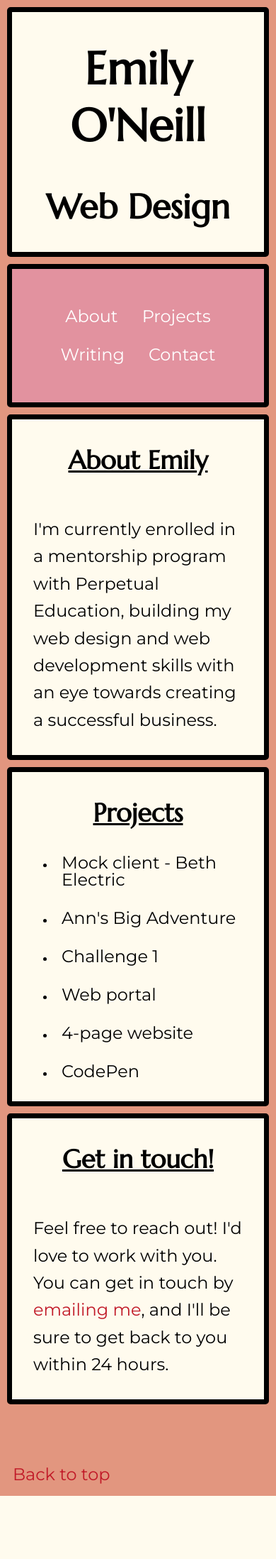
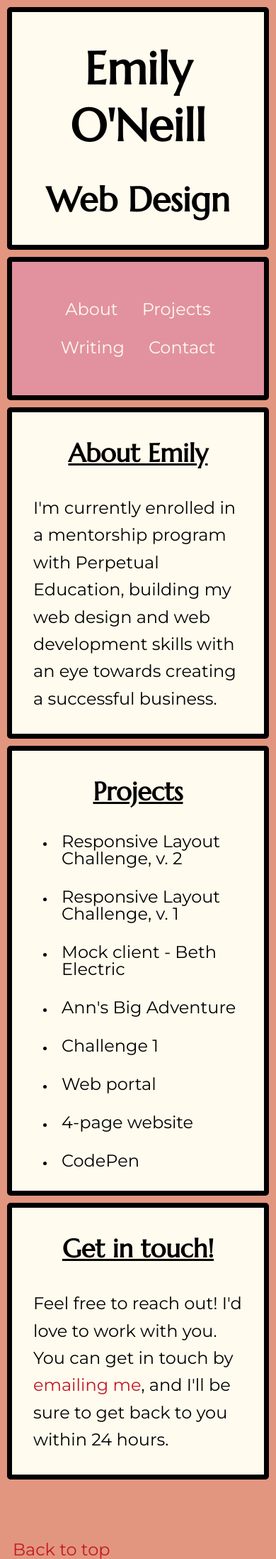
Before and after one commit to eoneill27/pe-projects, a PHP site: page / in a window 390 px wide. Shown: the top 2197 px of the page at 71% size. Before the commit the page ends 2108 px from the top, so only its background shows below. Run offline with PHP 8.4, Linux system fonts and the light colour scheme.

Commit message:
Update personal page
Styling - padding, alignment
Added responsive layout challenge links

```diff
--- a/css/style.css
+++ b/css/style.css
@@ -32,7 +32,7 @@ h2 {
 }
 
 h1 + h2 {
-	margin-top: 50px;
+	margin-top: 40px;
 }
 
 h3 {
@@ -52,7 +52,7 @@ p {
 }
 
 h3 + p {
-	margin-top: 30px;
+	margin-top: 10px;
 }
 
 p a {
@@ -67,6 +67,11 @@ p a:hover {
 li a {
 	padding: 10px;
 }
+
+footer a:hover {
+	color: #FFFBEE;
+}
+
 /* structure */
 
 body * {
@@ -114,9 +119,13 @@ body * {
 }
 
 .nav-box {
+	display: flex;
+	flex-direction: row;
+	justify-content: center;
+	align-items: center;
 	background-color: #e2929f;
 /*	opacity: 0;*/
-	color: white;
+	color: #FFFBEE;
 }
 
 .color-box1, .color-box2, .color-box3 {
--- a/index.html
+++ b/index.html
@@ -53,6 +53,8 @@
 				<section class="projects" id="projects">
 					<h3>Projects</h3>
 						<ul>
+							<li><a href="projects/responsive-challenge-2/index.html">Responsive Layout Challenge, v. 2</a></li>
+							<li><a href="projects/responsive-challenge/index.html">Responsive Layout Challenge, v. 1</a></li>
 							<li><a href="projects/beth-electric/index.html">Mock client - Beth Electric</a></li>
 							<li><a href="projects/anns-adventure/index.html">Ann's Big Adventure</a></li>
 							<li><a href="projects/challenge-1-with-styles/index.html">Challenge 1</a></li>
```
